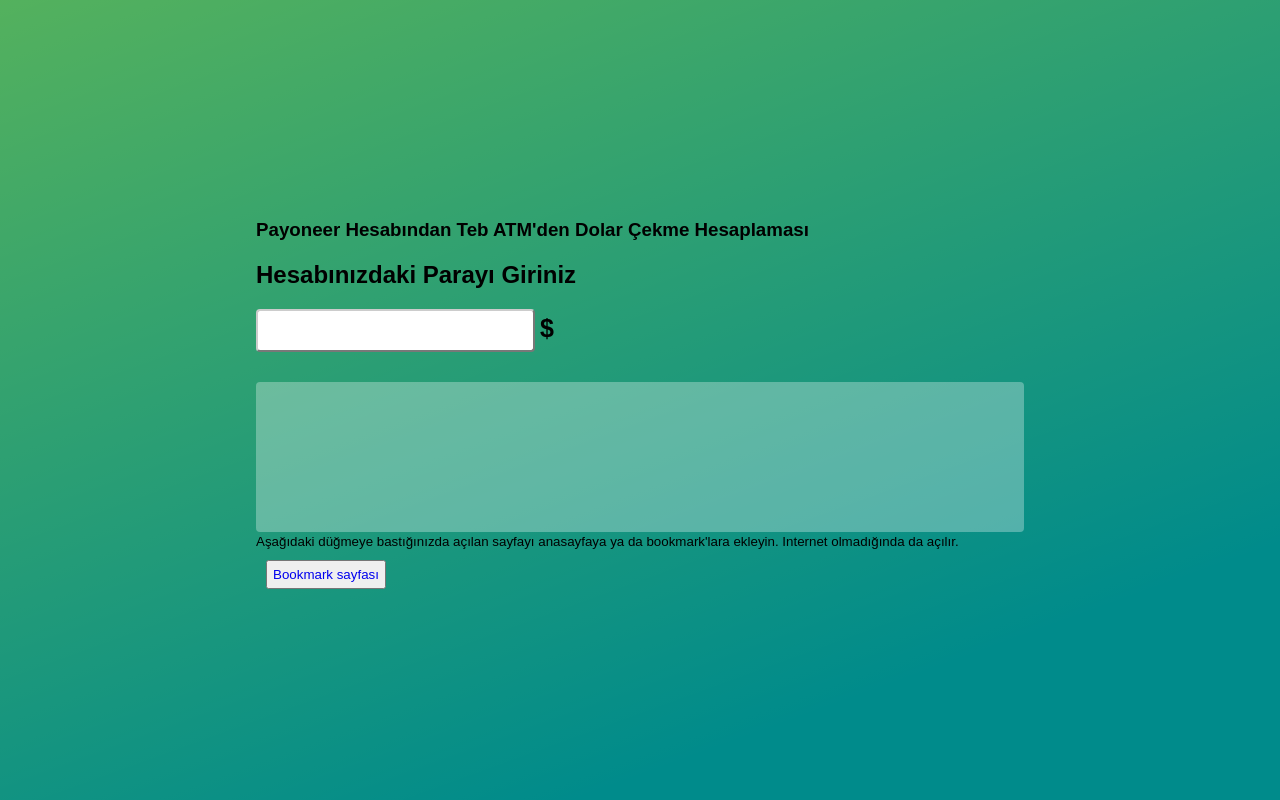
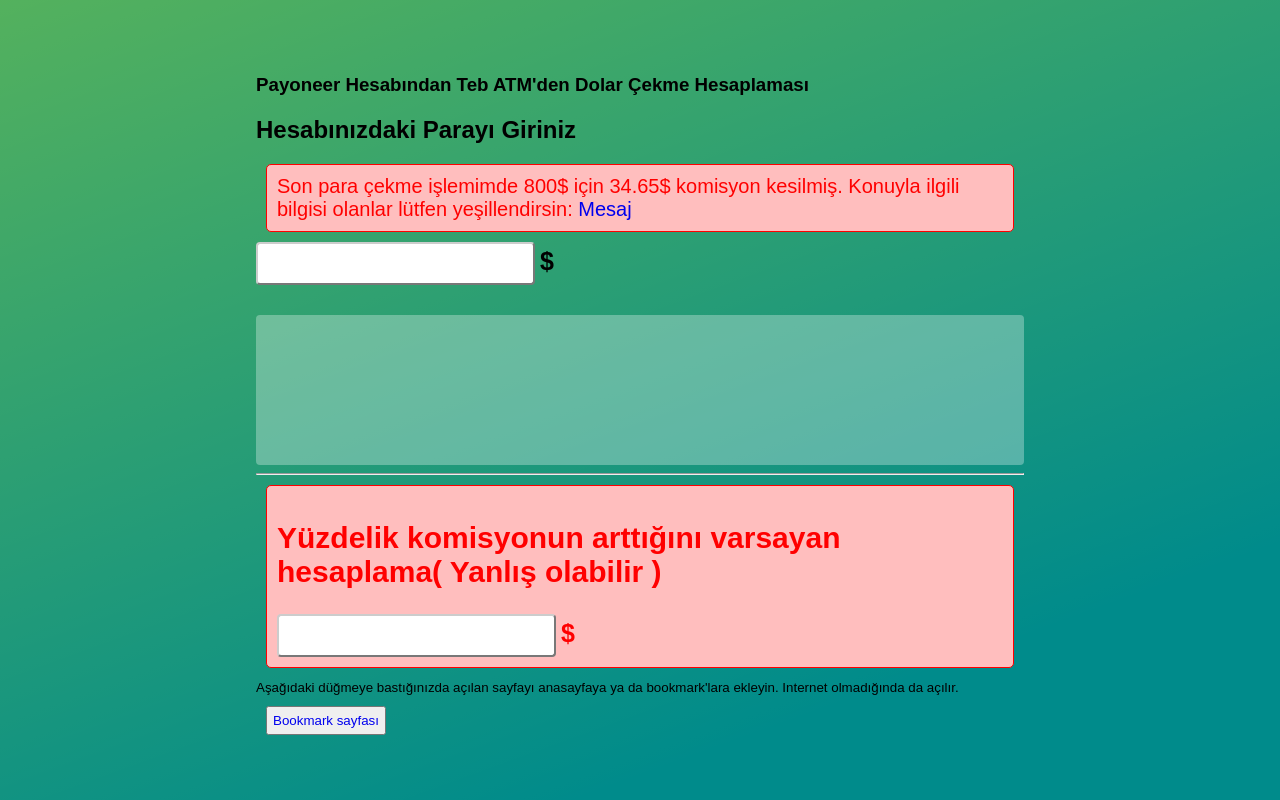
Before and after one commit to malipetek/PayoneerATMHesap, a plain HTML site: page index.html in a window 1280 px wide. Drawn offline with Linux system fonts and the light colour scheme.

Commit message:
teb rezalet update

```diff
--- a/index.html
+++ b/index.html
@@ -82,17 +82,42 @@
         padding: 5px;
         margin: 10px;
     }
+    .danger{
+        background-color:rgb(255, 190, 190);
+        padding: 10px;
+        font-size: 20px;
+        color: red;
+        border-radius: 5px;
+        border: 1px solid red;
+        margin: 10px;
+    }
 </style>
 
 <body>
     <div class="card">
         <h3>Payoneer Hesabından Teb ATM'den Dolar Çekme Hesaplaması</h3>
         <h2>Hesabınızdaki Parayı Giriniz</h2>
+        <div class="danger">
+            Son para çekme işlemimde 800$ için 34.65$ komisyon kesilmiş.
+            Konuyla ilgili bilgisi olanlar lütfen yeşillendirsin:
+            <a href="https://malipetek.github.io/contact" target="_blank"> Mesaj </a>
+        </div>
         <div class="input-wrapper">
             <input oninput="payoneerMaxCekim(value)" type="number">
             <span style="margin: 5px; font-size: 25px; font-weight: bold;">$</span>
         </div>
         <div class="result clearfix">
+        </div>
+
+        <hr>
+        <div class="danger">
+        <h2> Yüzdelik komisyonun arttığını varsayan hesaplama( Yanlış olabilir )</h2>
+        <div class="input-wrapper">
+                <input oninput="payoneerMaxCekim2(value)" type="number">
+                <span style="margin: 5px; font-size: 25px; font-weight: bold;">$</span>
+            </div>
+            <div class="result2 clearfix">
+            </div>
         </div>
         <div class="">
             <small> Aşağıdaki düğmeye bastığınızda açılan sayfayı anasayfaya ya da bookmark'lara ekleyin. Internet olmadığında da açılır. </small>
@@ -122,5 +147,23 @@
             document.querySelector('.result').innerHTML =
                 `<p> Çekebileceğiniz maximum miktar <b> ${maxCekme}$</b>'dır.</p> <p> Komisyon olarak <b>${komisyon(maxCekme)}$</b> ödeyeceksiniz.</p> <p> İşlem sonucunda hesabınızda <b>${hesaptakiPara - (maxCekme + komisyon(maxCekme))}$</b> kalacak.</p>`;
         }
+
+        document.querySelector('.bm').onclick = function(){
+            var src = this.children[0].getAttribute('href');
+            var t = window.open(src);
+            // t.location= src;
+        }
+        function payoneerMaxCekim2(hesaptakiPara) {
+            var komisyon = (a) => {
+                return a * 0.039375 + 3.15
+            };
+            var elliKati = hesaptakiPara - (hesaptakiPara % 50);
+            var maxCekme = elliKati;
+            while (maxCekme + komisyon(maxCekme) > hesaptakiPara) {
+                maxCekme -= 50;
+            }
+            document.querySelector('.result2').innerHTML =
+                `<p> Çekebileceğiniz maximum miktar <b> ${maxCekme}$</b>'dır.</p> <p> Komisyon olarak <b>${komisyon(maxCekme)}$</b> ödeyeceksiniz.</p> <p> İşlem sonucunda hesabınızda <b>${hesaptakiPara - (maxCekme + komisyon(maxCekme))}$</b> kalacak.</p>`;
+        }
     </script>
 </html>
```
Lines whose indentation alone changed are shown as unchanged.
